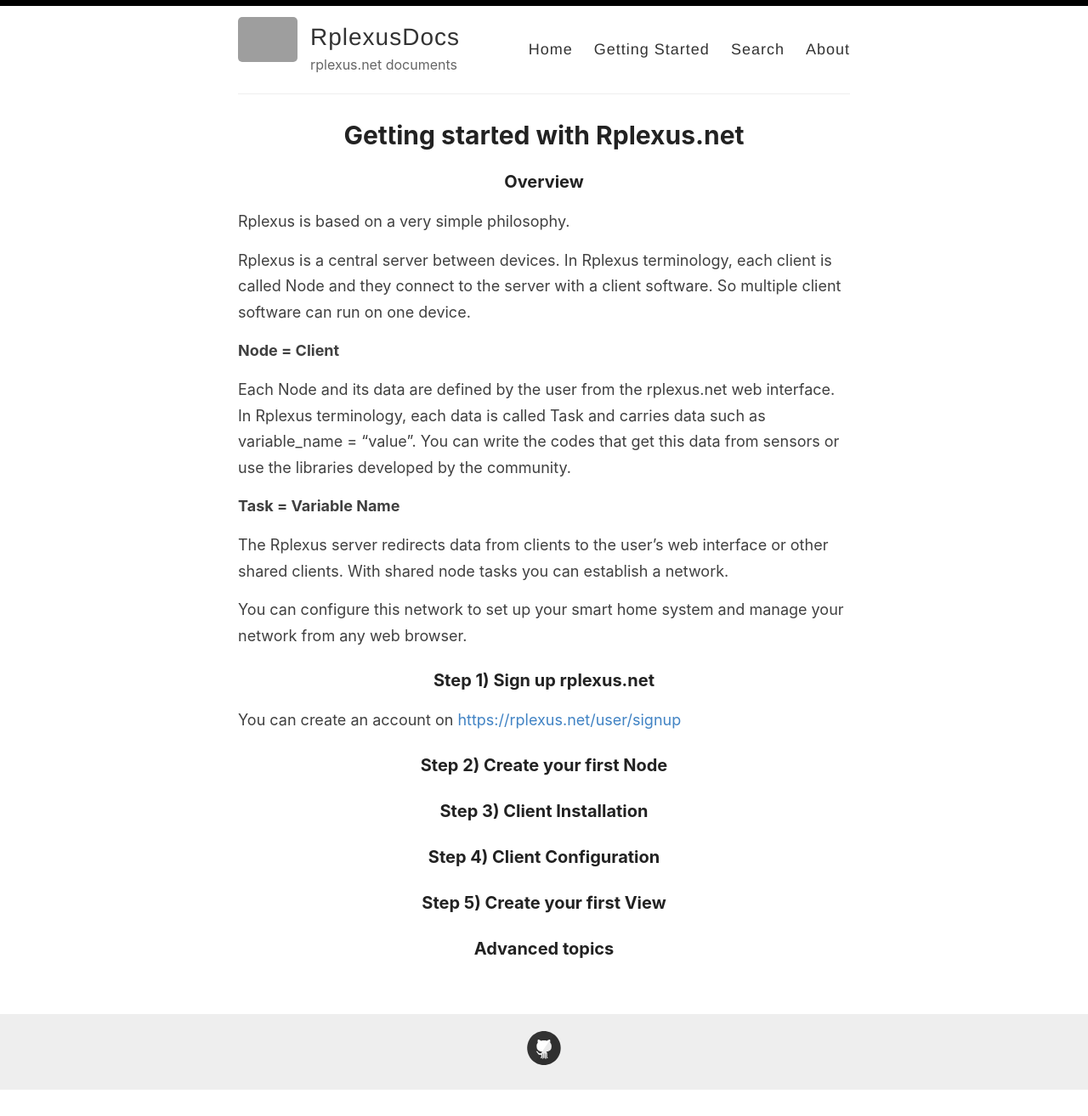
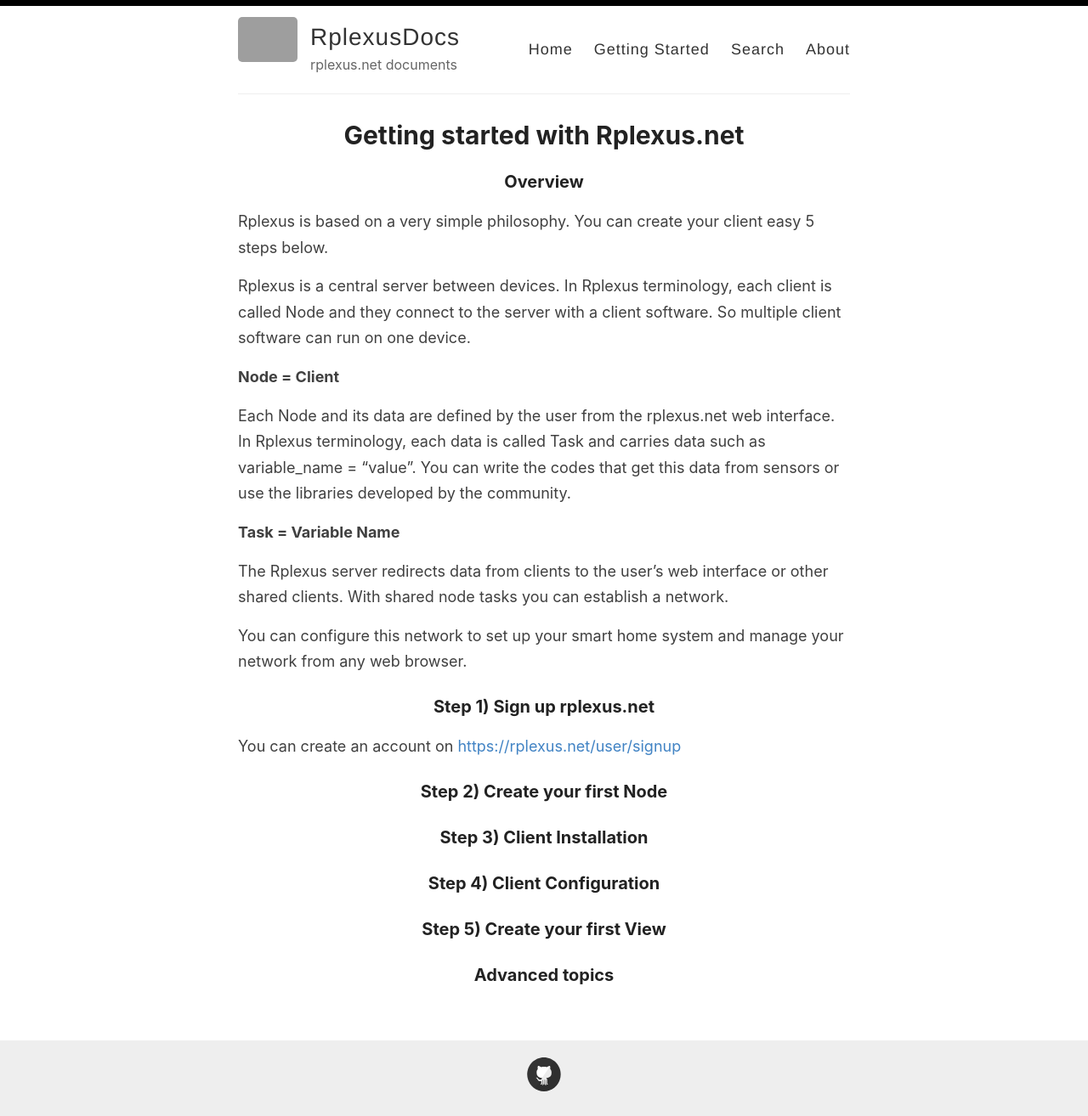
Before and after one commit to alierkanimrek/rplexusdocs, a Jekyll site: the page built from _pages/getting-started.md, in a window 1280 px wide. Shown: the whole page at 85% size. Built offline with Jekyll 4.4.1, drawn with Linux system fonts in a browser that asks for light colours; before the commit the page ends 1284 px from its top, so only the background shows below that; grey boxes are pictures that could not be loaded.

Commit message:
Update getting-started.md

```diff
--- a/_pages/getting-started.md
+++ b/_pages/getting-started.md
@@ -5,7 +5,7 @@ permalink: /getting-started/
 ---
 
 ### Overview
-Rplexus is based on a very simple philosophy.
+Rplexus is based on a very simple philosophy. You can create your client easy 5 steps below.
 
 Rplexus is a central server between devices. In Rplexus terminology, each client is called Node and they connect to the server with a client software. So multiple client software can run on one device.
 
```
